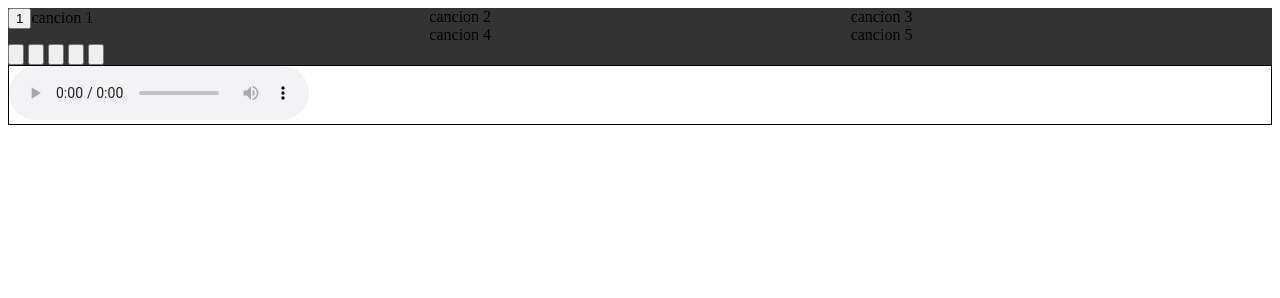
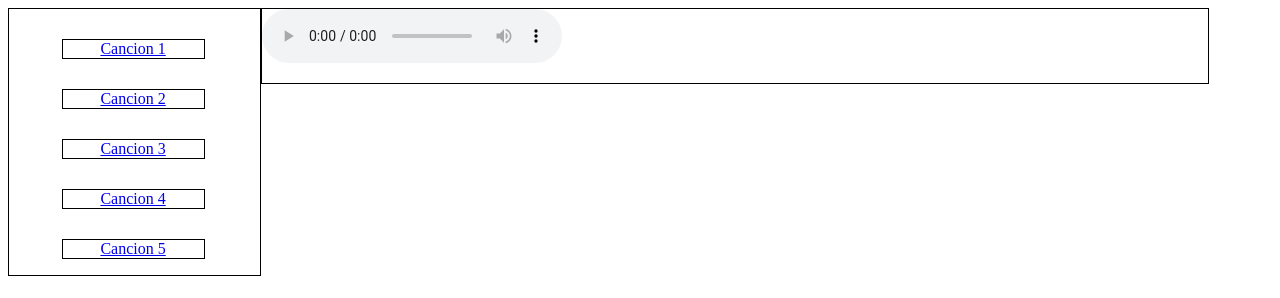
Before and after one commit to santes123/musica_video, a plain HTML site: page audios.html in a window 1280 px wide. Drawn offline with Linux system fonts and the light colour scheme.

Commit message:
pues ya estaria
facil,sensillo,sosegado y no me salen mas adjetivos

```diff
--- a/audios.html
+++ b/audios.html
@@ -10,7 +10,7 @@
 	<title>Inicio</title>
 
 	<!--archivos css necesarios -->
-	<link rel="stylesheet" type="text/css" href="css/index.css">
+	<link rel="stylesheet" type="text/css" href="css/audios.css">
 
 </head>
 <body>
@@ -19,38 +19,51 @@
 	</header>
 	<nav>
 		<ul>
-			<li><input type="button" name="archivos/audios/Zedd_Ignite_Worlds_2016_League_of_Legends.pm3" value="1">cancion 1</input></li>
-			<li>cancion 2</li>
-			<li>cancion 3</li>
-			<li>cancion 4</li>
-			<li>cancion 5</li>
-			<input type="button" name="archivos/audios/Zedd_Ignite_Worlds_2016_League_of_Legends.pm3">
-			<input type="button" name="archivos/audios/Nightcore_The_war_is_over.pm3">
-			<input type="button" name="archivos/audios/Nightcore_My_Demons.pm3">
-			<input type="button" name="archivos/audios/Omar_Varela_Stronger.pm3">
-			<input type="button" name="archivos/audios/Nightcore_Mama_Told_Me.pm3">
+			<li><a href="#" name="archivos/audios/Zedd_Ignite_Worlds_2016_League_of_Legends.mp3" id="Zed - Ignite" value="cancion 1">Cancion 1</a></li>
+			<li><a href="#" name="archivos/audios/Nightcore_The_war_is_over.mp3" id="The war is over" value="cancion 2">Cancion 2</li>
+			<li><a href="#" name="archivos/audios/Nightcore_My_Demons.mp3" id="My Demons" value="cancion 3">Cancion 3</li>
+			<li><a href="#" name="archivos/audios/Omar_Varela_Stronger.mp3" id="Stronger" value="cancion 4">Cancion 4</li>
+			<li><a href="#" name="archivos/audios/Nightcore_Mama_Told_Me.mp3" id="Mama told me" value="cancion 5">Cancion 5</li>
 		</ul>
 	</nav>
 	<section style="border: 1px solid black;">
-		<audio id="audio" src="" controls>
-		  <source src="horse.ogg" type="audio/ogg">
-		  <source src="horse.mp3" type="audio/mpeg">
-			Your browser does not support the audio element.
-		</audio>
+		<div>
+			<audio id="audio" controls>
+			  <source id="audioSource" src="" type="audio/mpeg">
+				Your browser does not support the audio element.
+			</audio>
+			<p id="nombre_cancion"></p>
+			<!--
+			<div>
+			  <button onclick="javascript:document.getElementById('audio').play()">Reproducir</button>
+			  <button onclick="javascript:document.getElementById('audio').pause()">Pausar</button>
+			  <button onclick="javascript:document.getElementById('audio').volume+=0.1">Aumentar el Volumen</button>
+			  <button onclick="javascript:document.getElementById('audio').volume-=0.1">Disminuir el Volumen</button>
+			</div>
+			-->
+		</div>
 	</section>
 	<footer>
 
 	</footer>
 </body>
 <script type="text/javascript">
-	var elementosLista = document.getElementsByTagName("input");
-	console.log(elementosLista[0].name);
+	var elementosLista = document.getElementsByTagName("a");
+	//console.log(elementosLista[0].name+", "+elementosLista[0].id);
 	for (var i = 0; i < elementosLista.length; i++) {
-		elementosLista[i].onclick = function() { seleccionarCancion(this.name); };
+		elementosLista[i].onclick = function() { seleccionarCancion(this.name,this.id); };
 	}
-	function seleccionarCancion (src) {
+	//funcion que le da el src al selector de audio y el nombre
+	function seleccionarCancion (src,nombre) {
 		var audio_tag = document.getElementById("audio");
-		audio_tag.src = src;
+		var titulo = document.getElementById("nombre_cancion");
+		var source = document.getElementById('audioSource');
+
+		titulo.innerHTML = nombre;
+  		source.src = src;
+  		audio_tag.load();
+  		audio_tag.play();
 	}
+
 </script>
 </html>
--- a/css/audios.css
+++ b/css/audios.css
@@ -1,21 +1,29 @@
 *{
 	box-sizing: border-box;
 }
+nav{
+	/*display: flex;*/
+	float: left;
+	width: 20%;
+	border: 1px solid black;
+}
+section{
+	float: left;
+	width: 75%;
+}
 /*NAVEGADOR */
-ul {
-
+ul{
+	list-style: none;
+	margin-left: 5%;
+	margin-right: 22%;
+	text-align: center;
 }
-
-li {
-
+li{
+	margin-top: 30PX;
+	border: 1px solid black;
 }
-
-li a {
-
-}
-
-li a:hover {
-    background-color: #111;
+li:hover {
+    background-color: #42f4a1;
 }
 
 .active {
```
